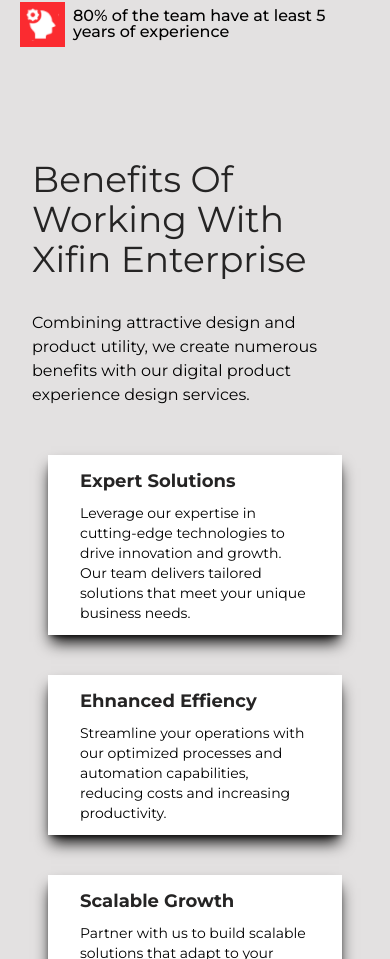
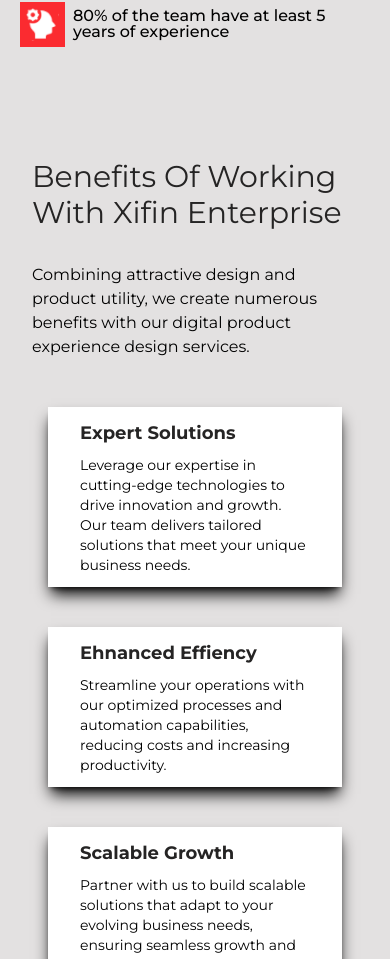
Before and after one commit to audu-joshua/xfin, a Next.js app: page /career in a window 390 px wide. Shown: the part 2078-3037 px from the top of the page. Built offline with nearby package versions, Linux system fonts and the light colour scheme.

Commit message:
Updated the Benefits Section Again

```diff
--- a/components/serviceComponents/benefits/index.tsx
+++ b/components/serviceComponents/benefits/index.tsx
@@ -39,7 +39,7 @@
   return (
     <div className='bg-[rgb(227,225,225)] lg:px-28 px-6 py-6 overflow-hidden'>
         <div className=' md:bg-[#252424] px-2 md:px-4 lg:px-6 rounded-3xl'>
-            <h1 className='md:text-white text-[#252424] md:pt-4 text-4xl md:text-4xl lg:text-6xl'> Benefits Of Working With Xifin Enterprise </h1>
+            <h1 className='md:text-white text-[#252424] md:pt-4 text-3xl md:text-4xl lg:text-6xl'> Benefits Of Working With Xifin Enterprise </h1>
             <p className=' text-black py-8 md:py-4 md:text-white lg:w-[70%]'> Combining attractive design and product utility, we create numerous benefits with our digital product experience design services.</p>
 
             <div className='grid lg:py-12 md:grid-cols-2 gap-2 md:gap-10 md:justify-end md:items-end lg:gap-12'>
```
